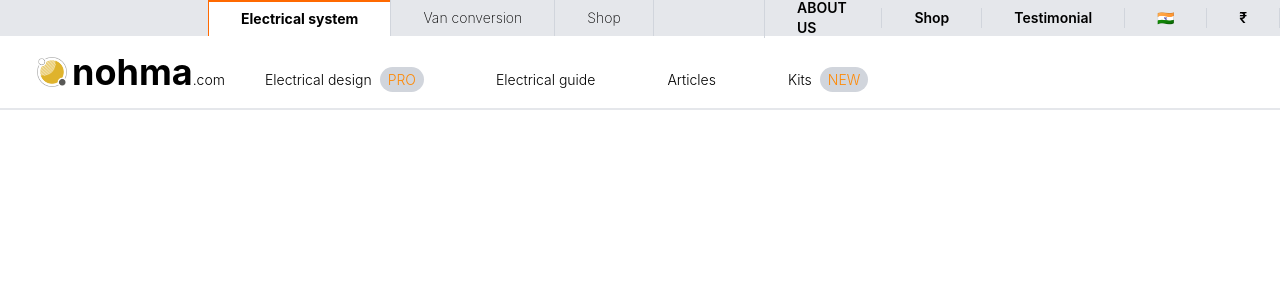
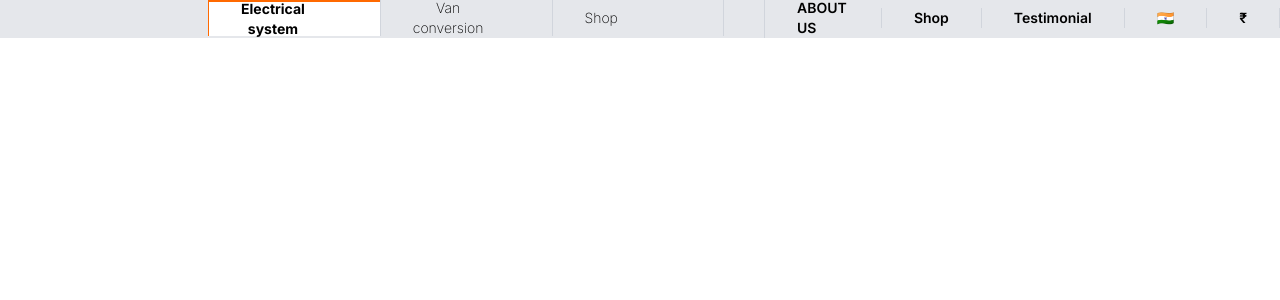
Before and after one commit to SSR14FEB/intershipTask, a React (Vite) app in the folder landing-page/: page / in a window 1280 px wide. Shown: the top 300 px of the page. Built offline with nearby package versions, Linux system fonts and the light colour scheme.

Commit message:
feat: add @vercel/speed-insights dependency and update Header and TopBar components for improved layout and styling

```diff
--- a/landing-page/package.json
+++ b/landing-page/package.json
@@ -11,6 +11,7 @@
   },
   "dependencies": {
     "@tailwindcss/vite": "^4.3.3",
+    "@vercel/speed-insights": "^2.0.0",
     "react": "^19.2.7",
     "react-dom": "^19.2.7",
     "react-icons": "^5.7.0",
--- a/landing-page/src/components/layout/Header.tsx
+++ b/landing-page/src/components/layout/Header.tsx
@@ -11,7 +11,7 @@ import { useState } from "react";
 function Header() {
   const [isOpen, setIsOpen] = useState(false);
   return (
-    <header className="flex h-full w-screen flex-col items-center justify-between pb-0.5 md:border-none md:bg-gray-200">
+    <header className="bg-red flex h-full w-screen flex-col items-center justify-between pb-0.5 md:border-none md:bg-gray-200">
       {/* Mobile menu button */}
       <div className="flex h-full w-screen items-center justify-between bg-white p-4 md:hidden">
         {/* logo */}
@@ -32,12 +32,11 @@ function Header() {
           />
         </div>
       </div>
-      <div className={`${isOpen ? "block" : "hidden"} md:block`}>
+      <div className={`${isOpen ? "block" : "hidden"} md:block md:w-full`}>
         {/* navigation */}
         <Navigation>
-          {/* top bar */}
           <Navigation.topBar productMenu={productMenu} utilityMenu={utilityMenu} />
-          <Navigation.menu menu={menu} logo={Logo} />
+          {/* <Navigation.menu menu={menu} logo={Logo} /> */}
           <Navigation.subMenu subMenu={subMenuData} />
         </Navigation>
       </div>
--- a/landing-page/src/components/navigation/TopBar.tsx
+++ b/landing-page/src/components/navigation/TopBar.tsx
@@ -8,26 +8,37 @@ function TopBar({ productMenu, utilityMenu }: TopBarProps) {
   const { setActiveTabIndex, activeTabIndex, setActiveSubMenuIndex } = useNavigationContext();
   return (
     <div
-      className="flex h-full w-screen flex-col text-sm md:h-9 md:flex-row md:items-center md:justify-between md:gap-10"
+      className="flex h-full w-screen flex-col text-sm md:h-9 md:w-full md:flex-row md:items-center md:justify-center lg:items-center lg:gap-10"
       onMouseEnter={() => setActiveSubMenuIndex(-1)}
     >
       <nav className="flex h-full w-full flex-col gap-5 pt-5 pb-5 md:ml-52 md:flex-row md:items-center md:justify-start md:gap-0 md:pt-0 md:pb-0">
         {productMenu.map((item, index) => (
           <li
             key={item.name}
-            className={`bl-1 flex h-full list-none items-center border-l border-gray-300 pr-8 pl-8 text-center hover:font-bold ${index == productMenu.length - 1 ? "border-r" : ""} ${activeTabIndex == index ? "md:border-t-2 md:border-orange-500 md:bg-white md:font-bold" : "font-extralight"}`}
+            className={`bl-1 flex h-full w-full list-none items-center pr-8 pl-8 text-center font-medium hover:font-bold md:border-l md:border-gray-300 ${index == productMenu.length - 1 ? "md:border-r" : ""} ${activeTabIndex == index ? "md:border-t-2 md:border-orange-500 md:bg-white md:font-bold" : "md:font-extralight"} `}
             onClick={() => setActiveTabIndex(index)}
           >
-            <a href={item.link}>{item.name}</a>
+            <a
+              className="flex items-center gap-1 whitespace-nowrap lg:block lg:gap-0"
+              href={item.link}
+            >
+              {item.name.split(" ").map((word, wordIndex) => (
+                <span key={wordIndex} className="block">
+                  {word}
+                  <br className="hidden lg:block" />
+                </span>
+              ))}
+            </a>
           </li>
         ))}
       </nav>
       <hr className="border-gray-300 md:hidden"></hr>
-      <nav className="flex h-full w-full flex-col pt-2 md:flex-row md:justify-end md:pt-0 md:items-center">
+      <nav className="flex h-full w-full flex-col pt-2 md:flex-row md:items-center md:justify-end md:pt-0">
+        {/* this need to be fixed  */}
         {utilityMenu.map((item, index) => (
           <li
             key={item.name}
-            className={`list-none border-l border-gray-300 pt-2 pb-5 pr-8 pl-8 md:pt-0 md:pb-0 md:font-semibold font-extralight hover:font-bold ${index == utilityMenu.length - 1 ? "border-r" : ""} `}
+            className={`list-none border-l border-gray-300 pt-2 pr-8 pb-5 pl-8 font-extralight hover:font-bold md:pt-0 md:pb-0 md:font-semibold ${index == utilityMenu.length - 1 ? "border-r" : "b"} `}
           >
             <a href={item.link}>{item.name}</a>
           </li>
--- a/landing-page/src/index.css
+++ b/landing-page/src/index.css
@@ -1,4 +1,6 @@
+@import url("https://fonts.googleapis.com/css2?family=Inter:ital,opsz,wght@0,14..32,100..900;1,14..32,100..900&family=Lexend:wght@100..900&display=swap");
 @import "tailwindcss";
+
 /* :root {
   --text: #6b6375;
   --text-h: #08060d;
@@ -53,6 +55,7 @@ body {
   margin: 0;
   padding: 0;
   box-sizing: border-box;
+  font-family: "Inter", sans-serif;
 }
 /*
 #root {
--- a/landing-page/src/main.tsx
+++ b/landing-page/src/main.tsx
@@ -1,4 +1,5 @@
 import { StrictMode } from 'react'
+import { SpeedInsights } from "@vercel/speed-insights/react"
 import { createRoot } from 'react-dom/client'
 import { BrowserRouter } from 'react-router-dom'
 import './index.css'
```
Also changed, not shown: 1 other file (tests, documents, lock files or other folders).
